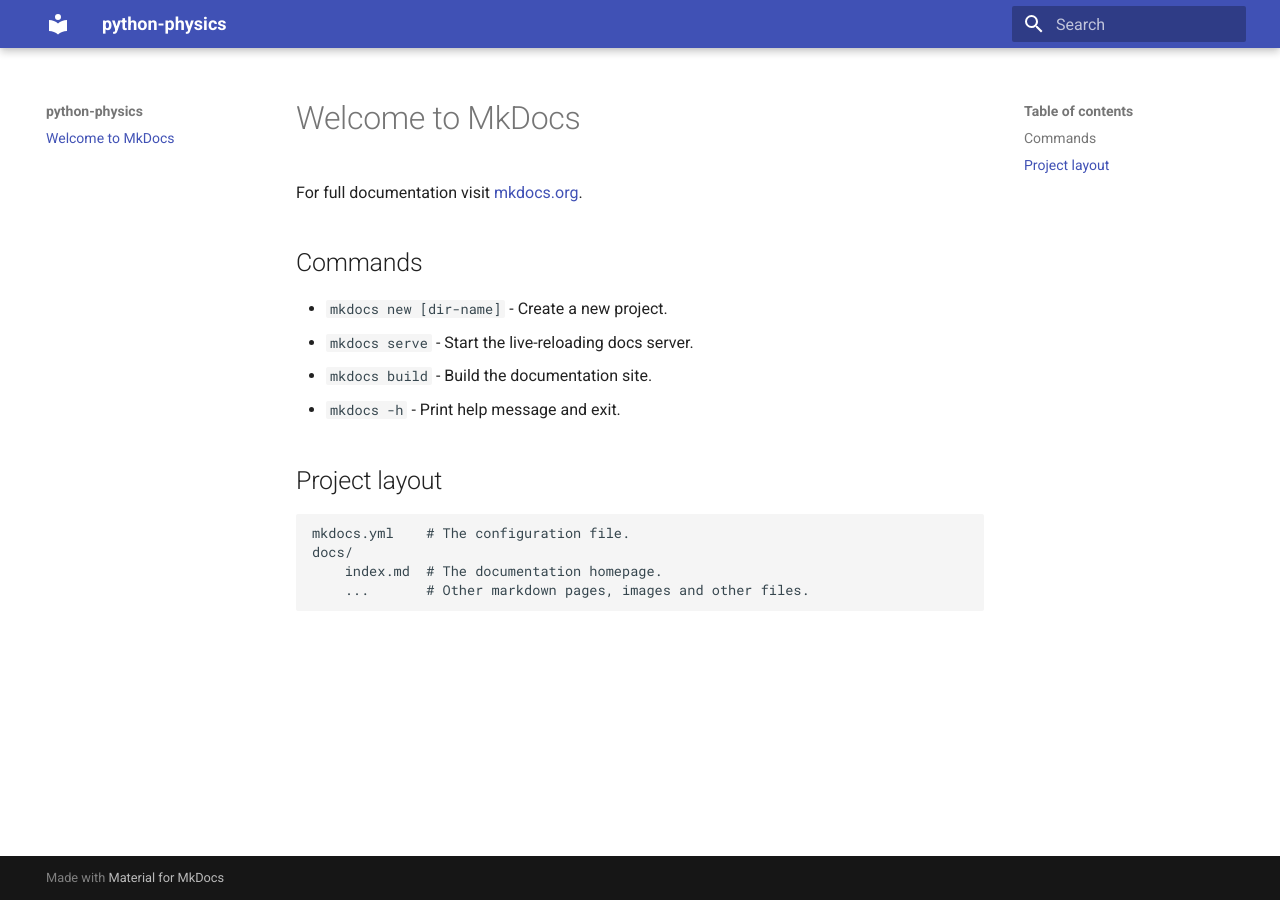
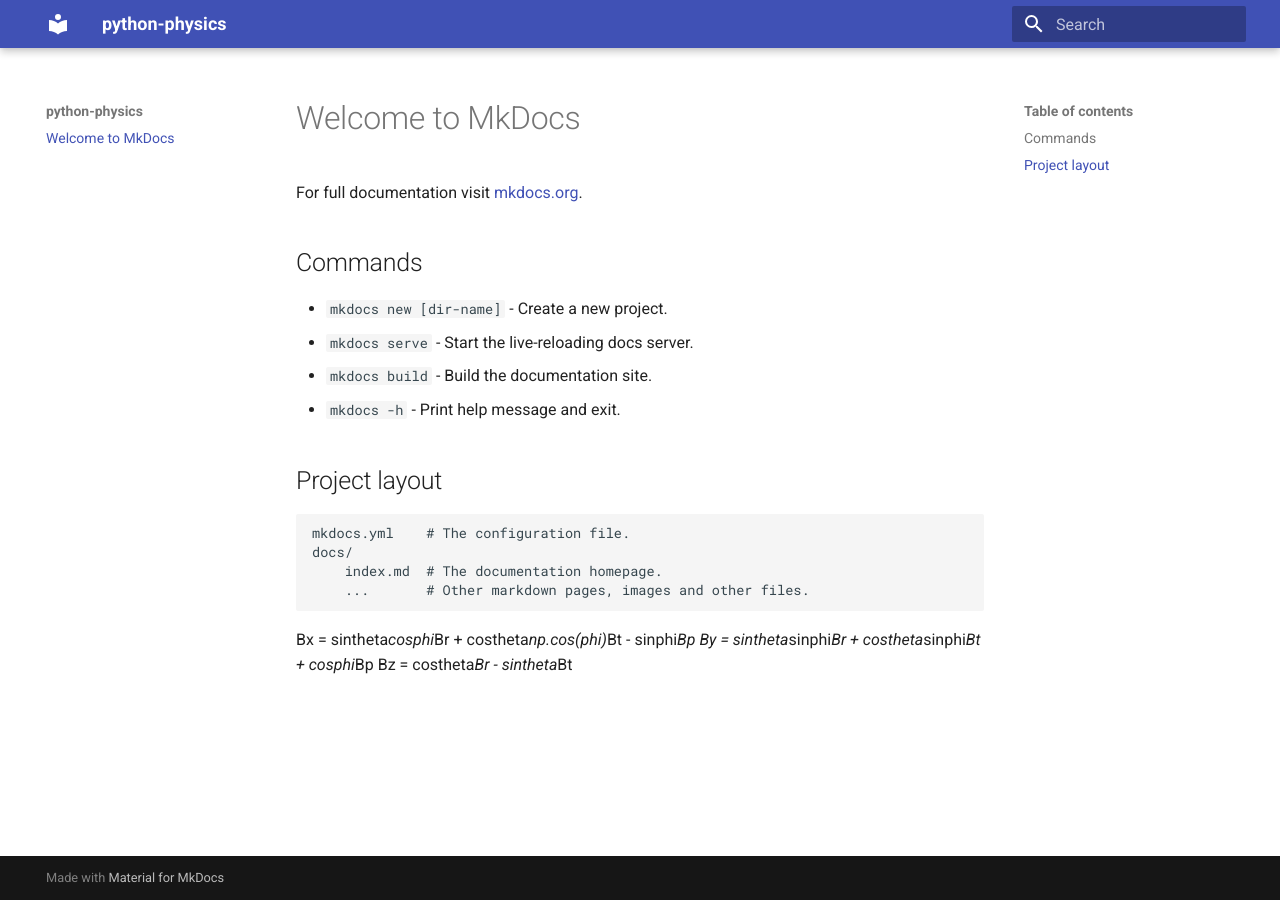
Before and after one commit to vuw-scps/python-physics, an MkDocs documentation site: the page built from docs/index.md, in a window 1280 px wide. Built offline with MkDocs 1.6.1 and Material for MkDocs 9.7.7, drawn with Linux system fonts in a browser that asks for light colours.

Commit message:
Update index.md

```diff
--- a/docs/index.md
+++ b/docs/index.md
@@ -15,3 +15,6 @@ For full documentation visit [mkdocs.org](https://www.mkdocs.org).
     docs/
         index.md  # The documentation homepage.
         ...       # Other markdown pages, images and other files.
+Bx = sintheta*cosphi*Br + costheta*np.cos(phi)*Bt - sinphi*Bp
+By = sintheta*sinphi*Br + costheta*sinphi*Bt + cosphi*Bp
+Bz = costheta*Br - sintheta*Bt
```
